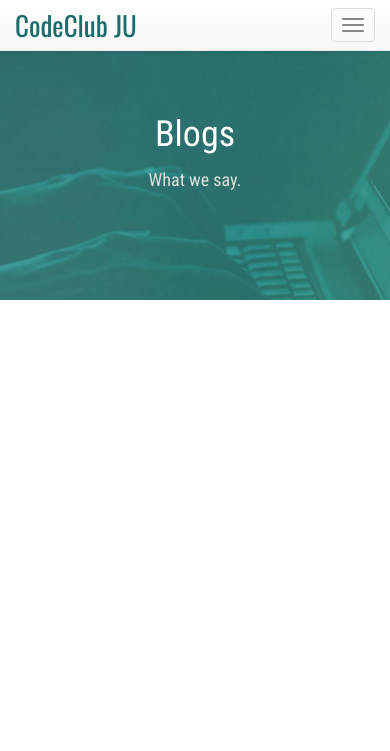
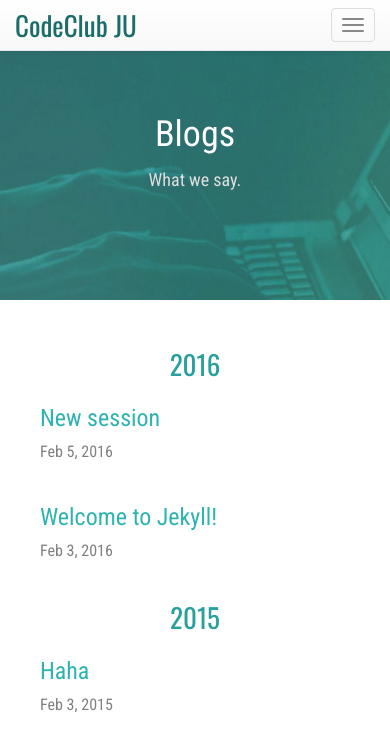
Before and after one commit to siddhanthgupta/codeclub-gamma.github.io, a Jekyll site: the page built from 01-blogs.html, in a window 390 px wide. Shown: the top 751 px of the page. Built offline with Jekyll 4.4.1, drawn with Linux system fonts in a browser that asks for light colours.

Commit message:
Made news-feed and blog-list

```diff
--- a/01-blogs.html
+++ b/01-blogs.html
@@ -4,3 +4,27 @@ title: Blogs
 tagline: What we say.
 permalink: /blogs/
 ---
+<div class="container blogs-list">
+	{% for post in site.categories.blogs  %}
+    {% capture this_year %}{{ post.date | date: "%Y" }}{% endcapture %}
+    {% capture next_year %}{{ post.previous.date | date: "%Y" }}{% endcapture %}
+
+    {% if forloop.first %}
+    <h2 id="{{ this_year }}-ref">{{this_year}}</h2>
+    <div class="blogs-content">
+    {% endif %}
+    <div class="col-md-8"><a href="{{ post.url | prepend: site.baseurl }}"><h3>{{ post.title }}</h3></a></div>
+    <div class="col-md-4"><div class="date blogs-date">{{ post.date | date: "%b %-d, %Y" }}</div></div>
+
+    {% if forloop.last %}
+    </div>
+    {% else %}
+      {% if this_year != next_year %}
+      </div>
+      <div style="clear: both;"></div>
+      <h2 id="{{ next_year }}-ref">{{next_year}}</h2>
+      <div class="blogs-content">
+      {% endif %}
+    {% endif %}
+	{% endfor %}
+</div>
--- a/_sass/_base.scss
+++ b/_sass/_base.scss
@@ -21,3 +21,10 @@
 .navbar > .container-fluid .navbar-brand:focus {
   color: $turquoise-dark;
 }
+
+// Change on active
+.navbar-default .navbar-nav > .active > a,
+.navbar-default .navbar-nav > .active > a:hover,
+.navbar-default .navbar-nav > .active > a:focus {
+	color: $turquoise-dark;
+}
--- a/_sass/_layout.scss
+++ b/_sass/_layout.scss
@@ -87,23 +87,89 @@
 
 /* News list settings */
 .news-list {
-  padding-left: 300px;
-  padding-right: 300px;
-  padding-top: 20px;
-  padding-bottom: 20px;
+  max-width: 800px;
 }
 .news-list h2 {
   font-family: $head-font-family;
   font-size: $base-font-size * 1.5;
   color: $turquoise;
   padding-bottom: 5px;
+  text-align: center;
+  margin-top: 20px;
 }
 .news-list h3 {
   font-family: $base-font-family;
   font-size: $base-font-size * 1.4;
   color: lighten($turquoise, 5%);
   padding-bottom: 10px;
+  margin-left: 142px;
 }
-.news-list > .news-content {
-  padding-bottom: 50px;
+.news-container {
+  padding-bottom: 25px;
 }
+.news-container a {
+  color: darken($turquoise, 5%);
+}
+.news-date {
+  font-family: $base-font-family;
+  color: $turquoise;
+  font-size: 18px;
+  padding-bottom: 10px;
+}
+code {
+  color: darken($turquoise, 12.5%);
+  background: none;
+}
+
+/* Blogs list settings */
+.blogs-list {
+  max-width: 600px;
+}
+.blogs-list h2 {
+  font-family: $head-font-family;
+  font-size: $base-font-size * 1.5;
+  color: $turquoise;
+  padding-bottom: 5px;
+  text-align: center;
+  margin-top: 20px;
+}
+.blogs-list h3 {
+  font-family: $base-font-family;
+  font-size: $base-font-size * 1.33;
+  color: lighten($turquoise, 5%);
+  padding-bottom: 10px;
+  margin-left: 10px;
+}
+.blogs-list h3:hover,
+.blogs-list h3:focus {
+  color: $turquoise-dark;
+}
+.blogs-list a {
+  text-decoration: none !important;
+}
+.blogs-date {
+  font-family: $base-font-family;
+  color: gray;
+  font-size: 16px;
+  padding-bottom: 10px;
+  margin-top: 25px;
+  margin-left: 10px;
+  text-align: right;
+}
+@media screen and (max-width: 980px) {
+  .news-list h3 {
+    margin-left: 15px;
+    padding-bottom: 0px;
+  }
+  .news-date {
+    padding-bottom: 20px;
+  }
+  .blogs-list h3 {
+    padding-bottom: 0px;
+  }
+  .blogs-date {
+    padding-bottom: 20px;
+    text-align: left;
+    margin-top: 0px;
+  }
+}
--- a/_posts/2015-02-03-haha.md
+++ b/blogs/_posts/2016-02-06-blogpost.md
@@ -1,8 +1,7 @@
 ---
 layout: post
-title:  "Haha"
-date:   2015-02-03 16:55:45 +0530
-category: news
+title:  "New session"
+date:   2016-02-05 16:55:45 +0530
 ---
 You’ll find this post in your `_posts` directory. Go ahead and edit it and re-build the site to see your changes. You can rebuild the site in many different ways, but the most common way is to run `jekyll serve`, which launches a web server and auto-regenerates your site when a file is updated.
 
```
Also changed, not shown: 00-news.html (+9 -4 lines), blogs/_posts/2015-02-03-haha.md (added, +14 -0 lines), blogs/_posts/2016-02-03-welcome-to-jekyll.md (added, +14 -0 lines), news/_posts/2015-02-03-haha.md (added, +13 -0 lines), news/_posts/2016-02-03-welcome-to-jekyll.md (added, +13 -0 lines), news/_posts/2016-02-06-blogpost.md (renamed from _posts/2016-02-03-welcome-to-jekyll.md, +2 -4 lines), img/blogcover.jpg (added).
